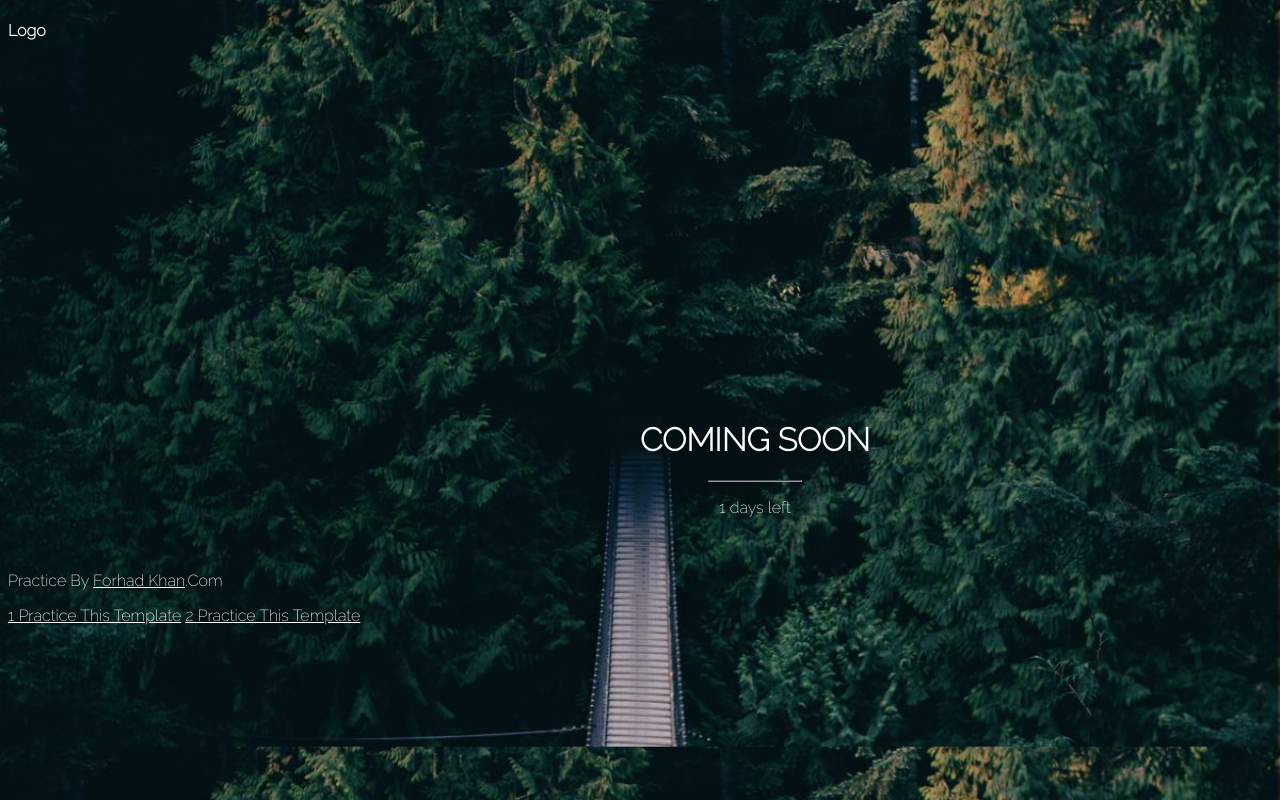
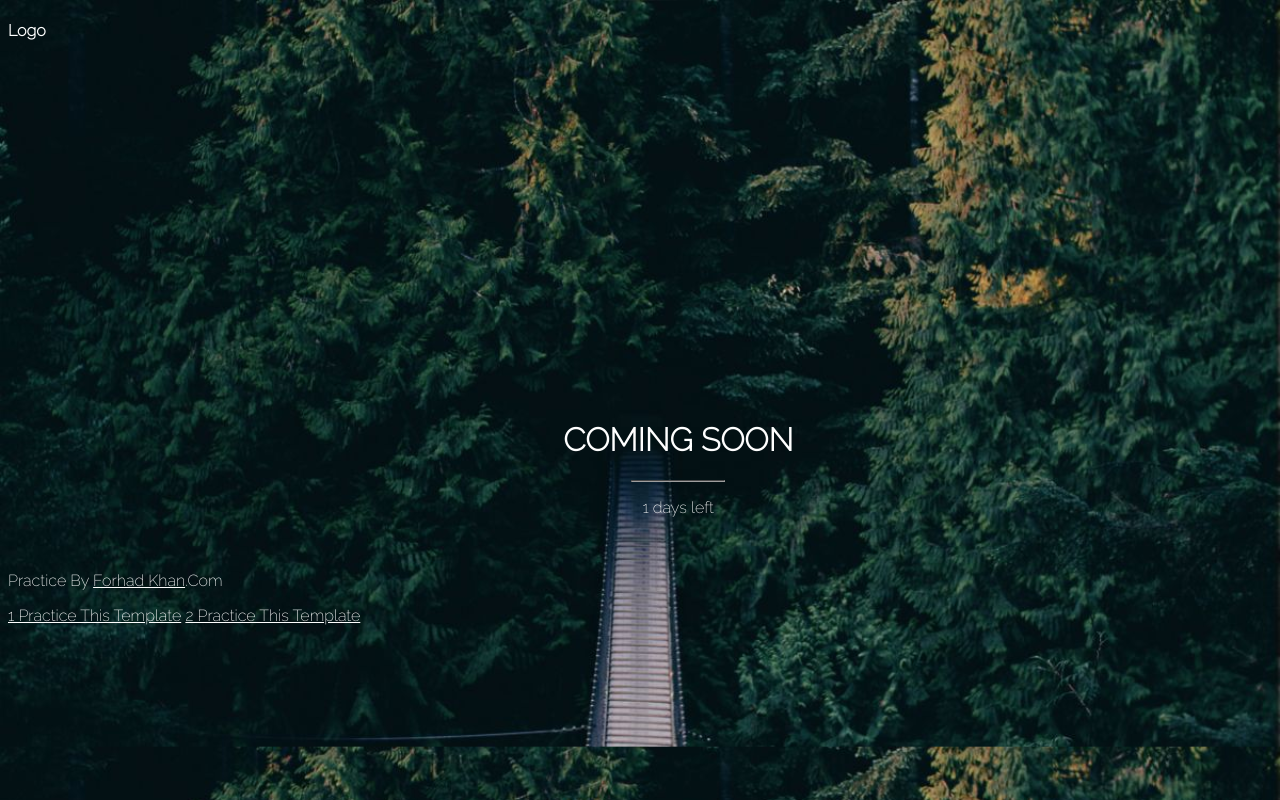
Before and after one commit to Forhad-Khan-Alif/html-css-project1, a plain HTML site: page index.html in a window 1280 px wide. Drawn offline with Linux system fonts and the light colour scheme.

Commit message:
css left margin change

```diff
--- a/style.css
+++ b/style.css
@@ -18,7 +18,7 @@ body{
     color: white !important;
     position: absolute;
     top: 50%;
-    left: 50%;
+    left: 44%;
     text-align: center;
     /* transform: translate(-50%, -50%);
     -ms-transform: translate(-50%, -50%); */
```
